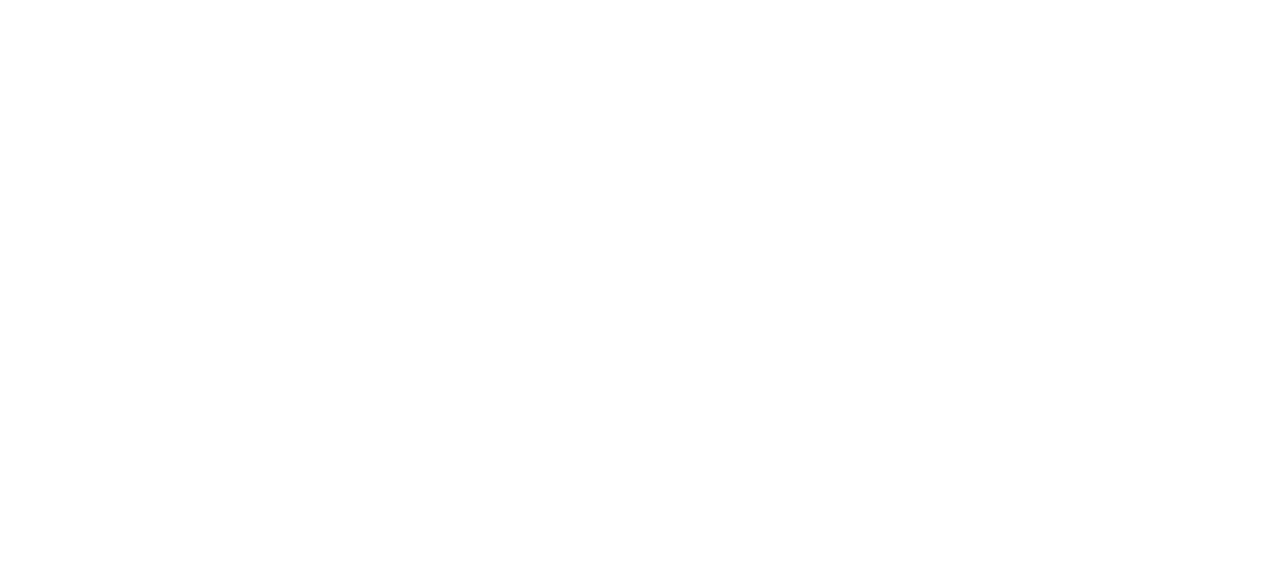
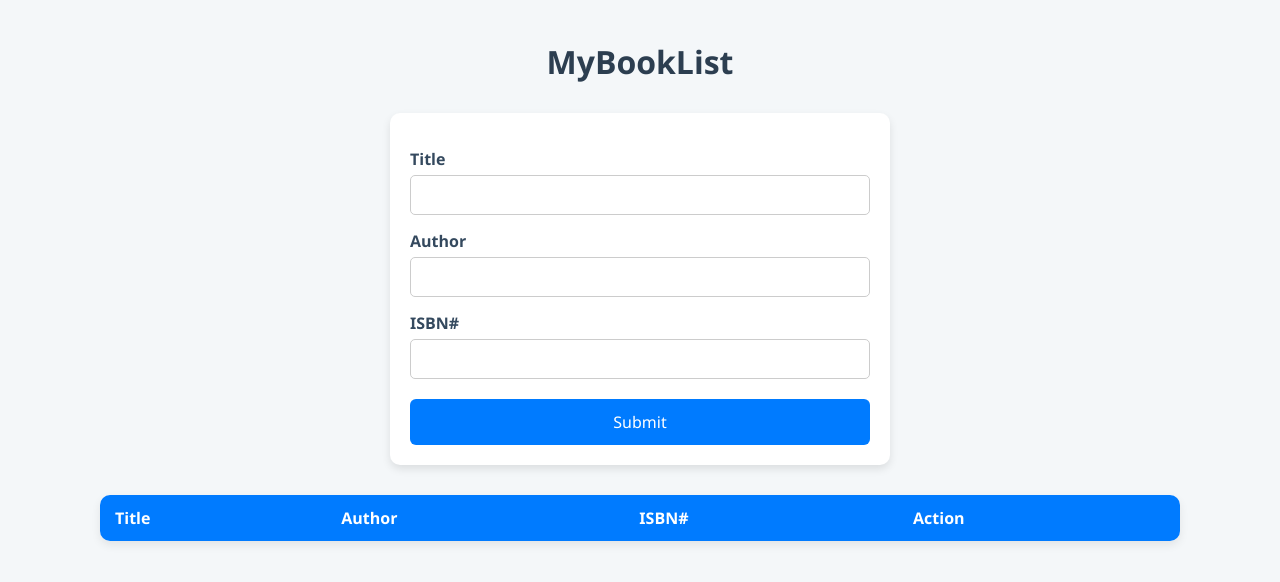
Before and after one commit to acciojob/book-list-Hemanthmon, a website: page main.html in a window 1280 px wide. Drawn offline with Linux system fonts and the light colour scheme.

Commit message:
created a submission

```diff
--- a/main.html
+++ b/main.html
@@ -7,6 +7,36 @@
 </head>
 
 <body>
+
+	<h1>MyBookList</h1>
+	<div class='form-group' id='book-form'>
+		<form >
+			<label for="title">Title</label>
+			<input type='text' id='title' required />
+
+			<label for="author">Author</label>
+			<input type='text' id='author' required/>
+
+			<label for="isbn">ISBN#</label>
+			<input type='text' id='isbn' required/>
+
+			<button id='submit'>Submit</button>
+		</form>
+	</div>
+	<table class='table table-striped'>
+		<thead>
+			<tr>
+				<th>Title</th>
+				<th>Author</th>
+				<th>ISBN#</th>
+				<th>Action</th>
+			</tr>
+		</thead>
+
+		<tbody id='book-list'>
+
+		</tbody>
+	</table>
 	<!-- the entire body must be written by student -->
     <script type="text/javascript" src="./script.js">
 </script>
--- a/script.js
+++ b/script.js
@@ -1 +1,41 @@
-//your JS code here. If required.
+const titleInput = document.getElementById('title');
+const authorInput = document.getElementById('author');
+const isbnInput = document.getElementById('isbn');
+const bookList = document.getElementById('book-list');
+const bookform = document.querySelector('#book-form form'); // fix
+
+bookform.addEventListener("submit", function (e) {
+  e.preventDefault();
+
+  const title = titleInput.value.trim();
+  const author = authorInput.value.trim();
+  const isbn = isbnInput.value.trim();
+
+  if (!title || !author || !isbn) {
+    alert("Please fill in all the fields");
+    return;
+  }
+
+  // Create row
+  const row = document.createElement('tr');
+  row.innerHTML = `
+    <td>${title}</td>
+    <td>${author}</td>
+    <td>${isbn}</td>
+    <td><button class='delete'>Clear</button></td>
+  `;
+
+  bookList.appendChild(row);
+
+  // Clear inputs
+  titleInput.value = '';
+  authorInput.value = '';
+  isbnInput.value = '';
+});
+
+// Delete row on Clear button click
+bookList.addEventListener("click", function(e) {
+  if (e.target.classList.contains("delete")) {
+    e.target.closest("tr").remove();
+  }
+});
--- a/styles.css
+++ b/styles.css
@@ -1 +1,112 @@
 /*  your css code here. If applicable */
+/* General Reset */
+* {
+  margin: 0;
+  padding: 0;
+  box-sizing: border-box;
+  font-family: 'Segoe UI', Tahoma, Geneva, Verdana, sans-serif;
+}
+
+/* Body Styling */
+body {
+  background-color: #f4f7f9;
+  padding: 40px;
+  color: #333;
+}
+
+/* Heading */
+h1 {
+  text-align: center;
+  margin-bottom: 30px;
+  color: #2c3e50;
+}
+
+/* Form Group */
+.form-group {
+  max-width: 500px;
+  margin: 0 auto 30px auto;
+  padding: 20px;
+  background-color: #ffffff;
+  border-radius: 10px;
+  box-shadow: 0 4px 8px rgba(0, 0, 0, 0.1);
+}
+
+.form-group label {
+  display: block;
+  margin-top: 15px;
+  font-weight: bold;
+  color: #34495e;
+}
+
+.form-group input {
+  width: 100%;
+  padding: 10px;
+  margin-top: 5px;
+  border-radius: 5px;
+  border: 1px solid #ccc;
+  outline: none;
+  transition: border 0.3s;
+}
+
+.form-group input:focus {
+  border-color: #007bff;
+}
+
+/* Submit Button */
+#submit {
+  margin-top: 20px;
+  width: 100%;
+  background-color: #007bff;
+  color: #fff;
+  padding: 12px;
+  border: none;
+  border-radius: 6px;
+  font-size: 16px;
+  cursor: pointer;
+  transition: background-color 0.3s;
+}
+
+#submit:hover {
+  background-color: #0056b3;
+}
+
+/* Table Styling */
+.table {
+  width: 90%;
+  margin: 0 auto;
+  border-collapse: collapse;
+  background-color: #fff;
+  border-radius: 10px;
+  overflow: hidden;
+  box-shadow: 0 4px 10px rgba(0, 0, 0, 0.08);
+}
+
+.table th,
+.table td {
+  padding: 12px 15px;
+  text-align: left;
+}
+
+.table thead {
+  background-color: #007bff;
+  color: #fff;
+}
+
+.table tbody tr:nth-child(even) {
+  background-color: #f2f2f2;
+}
+
+/* Clear Button */
+.delete {
+  background-color: #e74c3c;
+  color: white;
+  padding: 6px 10px;
+  border: none;
+  border-radius: 4px;
+  cursor: pointer;
+  font-size: 14px;
+}
+
+.delete:hover {
+  background-color: #c0392b;
+}
```
